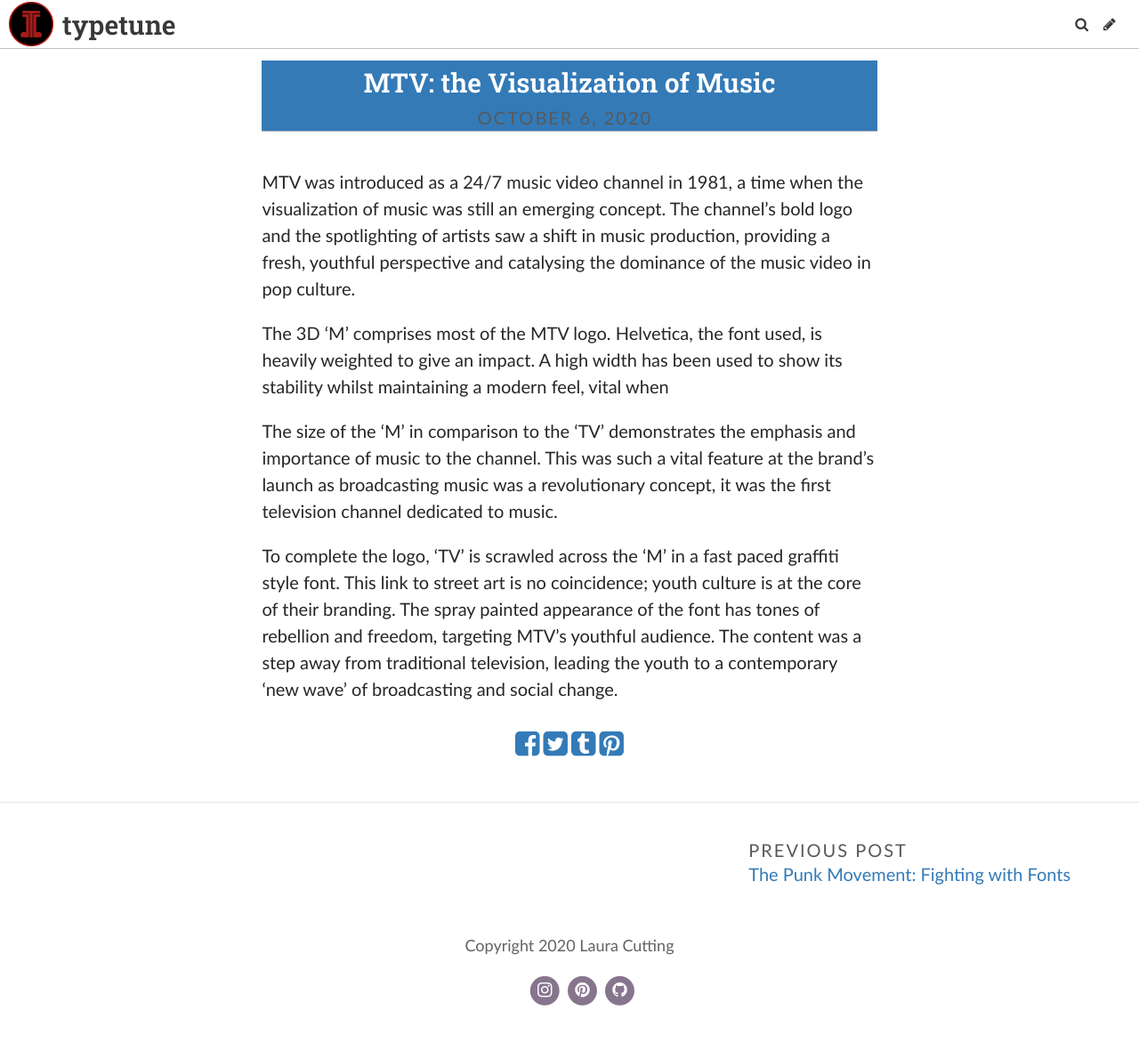
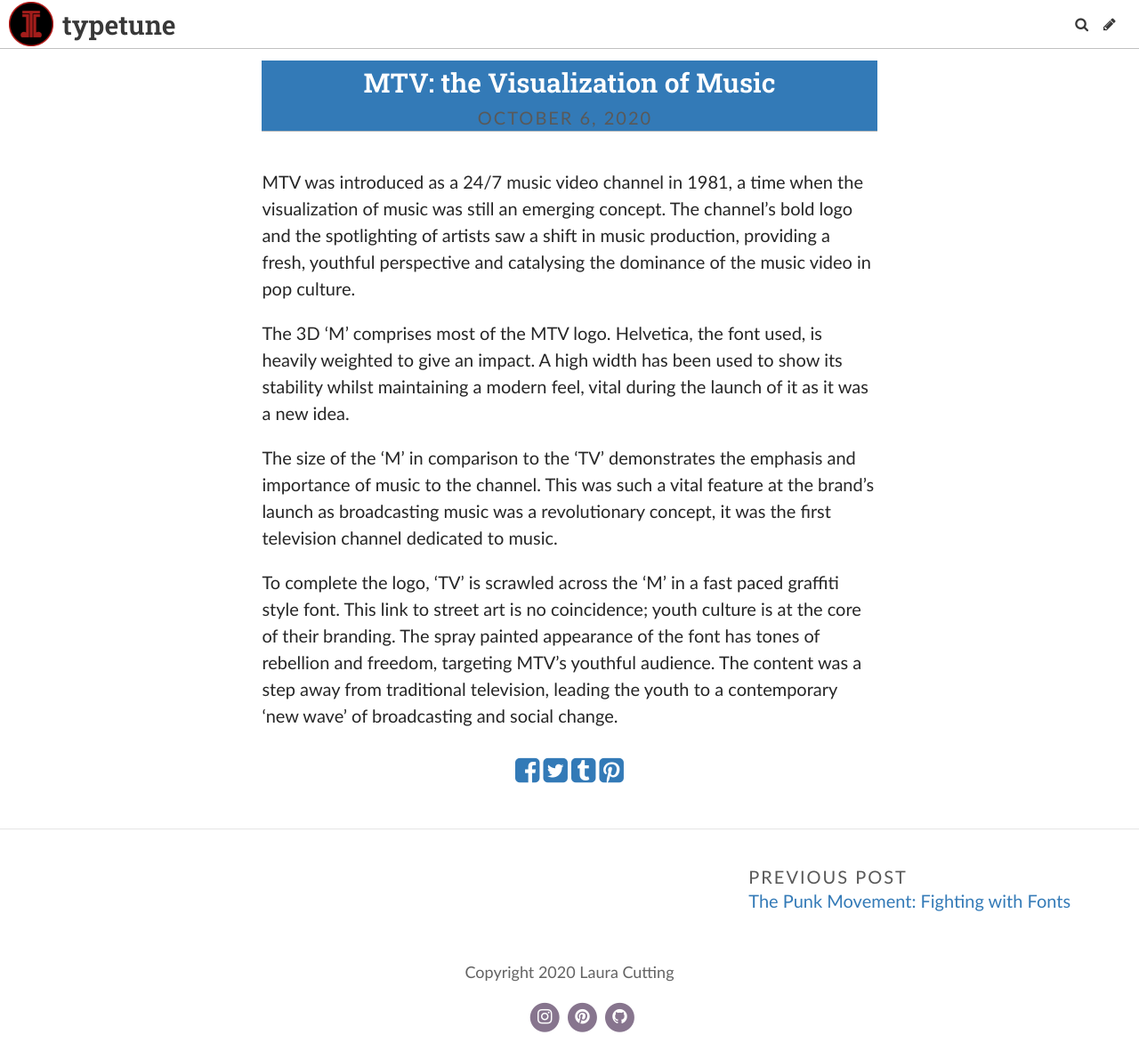
Before and after one commit to lauracutting/typetune, a Jekyll site: the page built from _posts/2020-10-06-mtv-the-visualization-of-music.md, in a window 1280 px wide and 1190 px high. Shown: the whole window at 89% size. Built offline with Jekyll 4.4.1, drawn with Linux system fonts in a browser that asks for light colours; some web fonts are replaced.

Commit message:
Update Post “2020-10-06-mtv-the-visualization-of-music”

```diff
--- a/_posts/2020-10-06-mtv-the-visualization-of-music.md
+++ b/_posts/2020-10-06-mtv-the-visualization-of-music.md
@@ -6,7 +6,7 @@
 ---
 MTV was introduced as a 24/7 music video channel in 1981, a time when the visualization of music was still an emerging concept. The channel’s bold logo and the spotlighting of artists saw a shift in music production, providing a fresh, youthful perspective and catalysing the dominance of the music video in pop culture.
 
-The 3D 'M' comprises most of the MTV logo. Helvetica, the font used, is heavily weighted to give an impact. A high width has been used to show its stability whilst maintaining a modern feel, vital when
+The 3D 'M' comprises most of the MTV logo. Helvetica, the font used, is heavily weighted to give an impact. A high width has been used to show its stability whilst maintaining a modern feel, vital during the launch of it as it was a new idea.
 
 The size of the 'M' in comparison to the 'TV' demonstrates the emphasis and importance of music to the channel. This was such a vital feature at the brand's launch as broadcasting music was a revolutionary concept, it was the first television channel dedicated to music.
 
```
